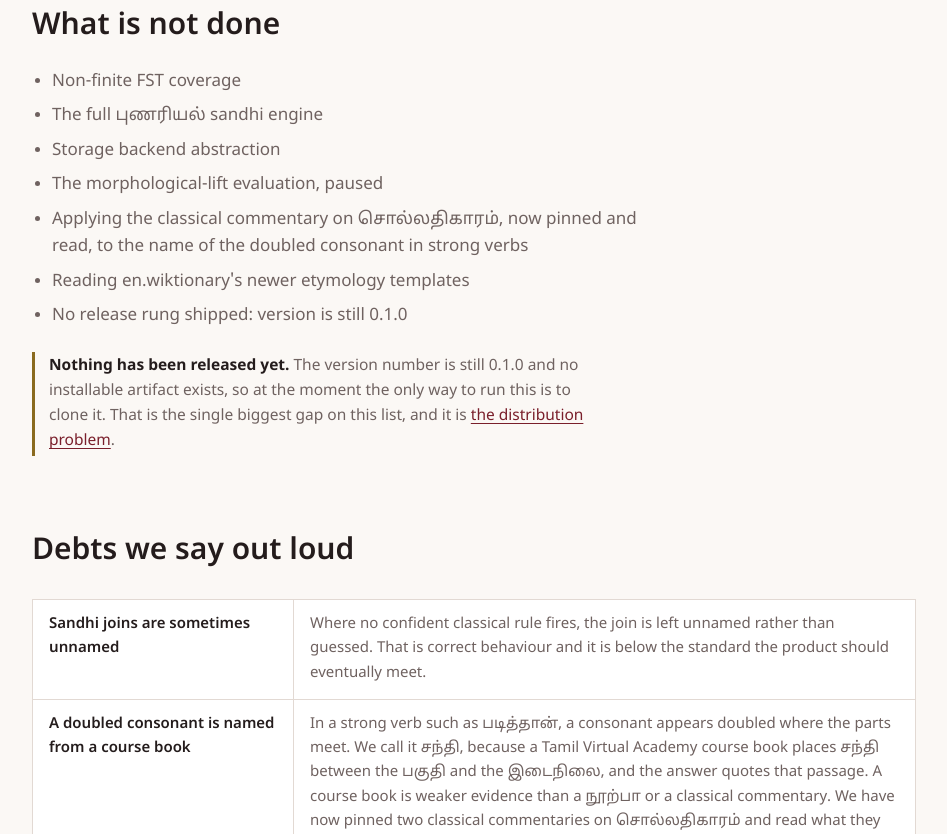
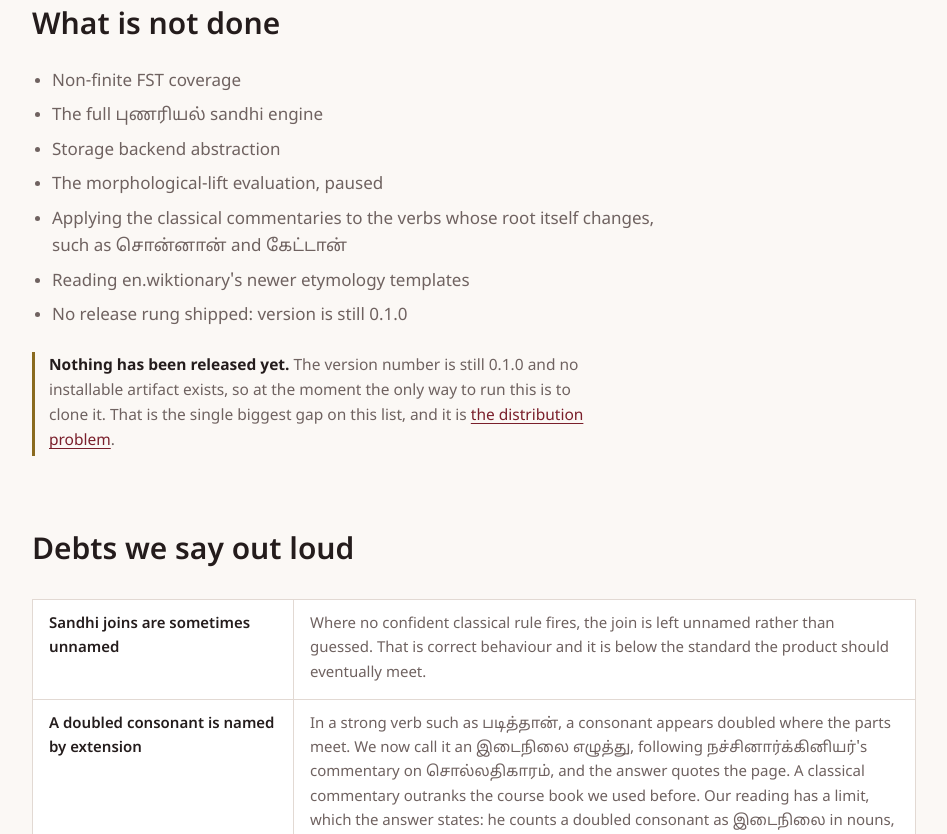
Before and after one commit to ief-global/thamizh-ai, an Astro site: page /status in a window 1280 px wide. Shown: the part 1966-2800 px from the top of the page, without its empty margins (166-1113 px from the left). Built offline with nearby package versions, Linux system fonts and the light colour scheme; Astro itself is replaced by a stand-in of ours.

Commit message:
Say the doubled consonant is named from the classical commentary

```diff
--- a/src/data/status.json
+++ b/src/data/status.json
@@ -4,7 +4,7 @@
   "source": "https://github.com/ief-global/thamizh-mcp-design/blob/main/CODE-STATUS.md",
   "figures": {
     "tools": 9,
-    "tests": 376,
+    "tests": 385,
     "tests_note": "the analyser tests skip without a live foma install",
     "sweep_words": 108,
     "origin_correct": 92,
@@ -20,7 +20,7 @@
     "The full புணரியல் sandhi engine",
     "Storage backend abstraction",
     "The morphological-lift evaluation, paused",
-    "Applying the classical commentary on சொல்லதிகாரம், now pinned and read, to the name of the doubled consonant in strong verbs",
+    "Applying the classical commentaries to the verbs whose root itself changes, such as சொன்னான் and கேட்டான்",
     "Reading en.wiktionary's newer etymology templates",
     "No release rung shipped: version is still 0.1.0"
   ]
--- a/src/pages/status.astro
+++ b/src/pages/status.astro
@@ -105,14 +105,14 @@ const working = [
           Where no confident classical rule fires, the join is left unnamed rather than guessed. That
           is correct behaviour and it is below the standard the product should eventually meet.
         </dd>
-        <dt>A doubled consonant is named from a course book</dt>
+        <dt>A doubled consonant is named by extension</dt>
         <dd class="ta">
           In a strong verb such as <span class="ta">படித்தான்</span>, a consonant appears doubled where
-          the parts meet. We call it சந்தி, because a Tamil Virtual Academy course book places சந்தி
-          between the பகுதி and the இடைநிலை, and the answer quotes that passage. A course book is weaker
-          evidence than a நூற்பா or a classical commentary. We have now pinned two classical
-          commentaries on சொல்லதிகாரம் and read what they say about verb parts. If they name this
-          consonant, their answer replaces ours; that reading is still being decided.
+          the parts meet. We now call it an இடைநிலை எழுத்து, following <span class="ta">நச்சினார்க்கினியர்</span>'s
+          commentary on சொல்லதிகாரம், and the answer quotes the page. A classical commentary outranks the
+          course book we used before. Our reading has a limit, which the answer states: he counts a
+          doubled consonant as இடைநிலை in nouns, and uses that name for every medial letter of a verb,
+          yet no commentator splits a strong verb's two letters explicitly.
         </dd>
         <dt>Our etymology source changes under us</dt>
         <dd class="ta">
```
